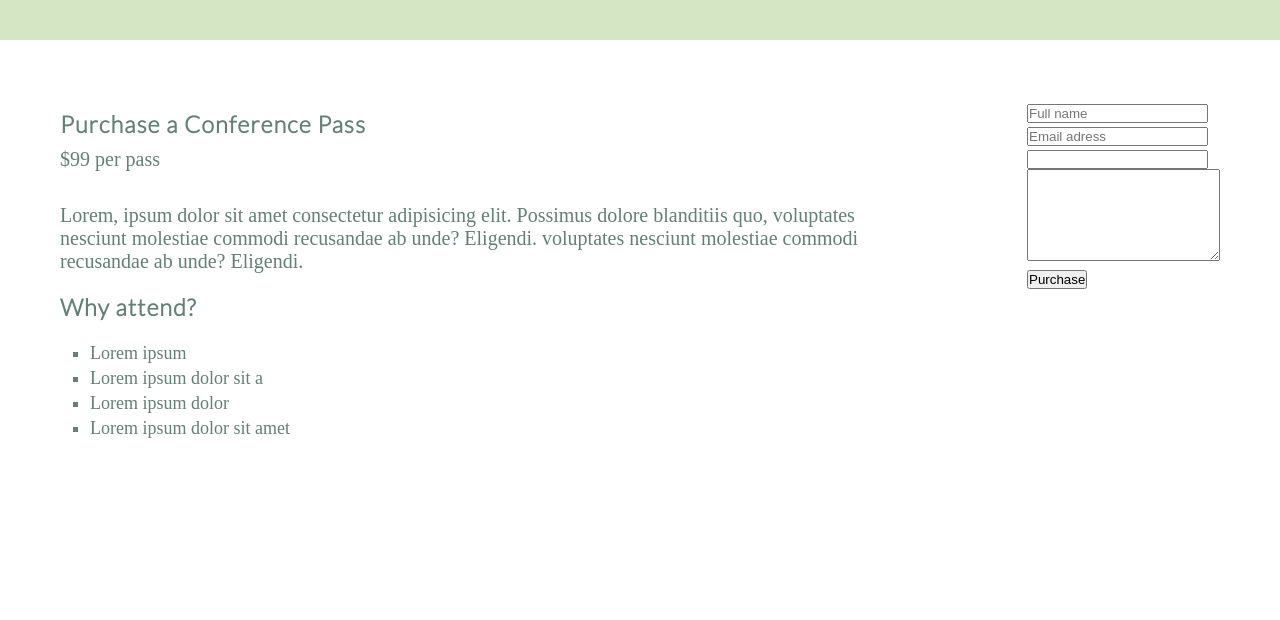
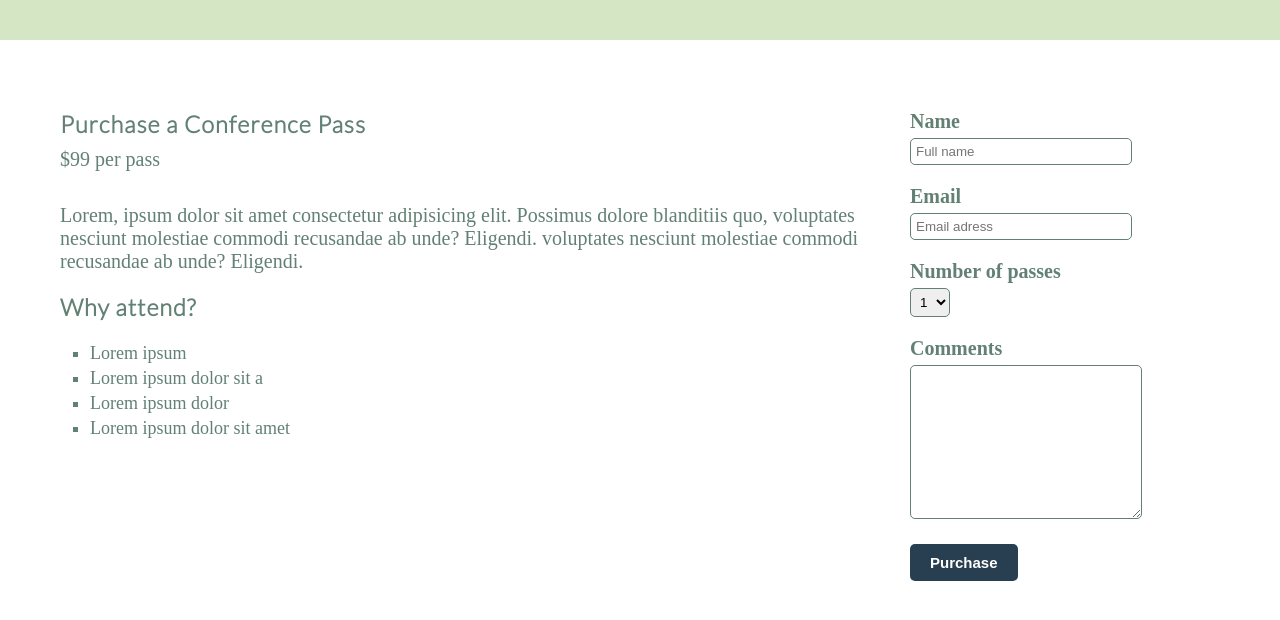
Before and after one commit to ShoiraTa/forms-demo, a plain HTML site: page index.html in a window 1280 px wide. Shown: the part 296-916 px from the top of the page. Before the commit the page ends 800 px from the top, so only its background shows below. Drawn offline with nearby package versions, Linux system fonts and the light colour scheme.

Commit message:
add form

```diff
--- a/index.html
+++ b/index.html
@@ -68,19 +68,24 @@
 
       <div class="main-form">
         <div class="name">
-          <label for="name" id="name"></label>
+          <label for="name" id="name">Name</label> <br />
           <input type="text" id="name" placeholder="Full name" required />
         </div>
         <div class="email">
-          <label for="email" id="email"></label>
+          <label for="email" id="email">Email</label><br />
           <input type="email" id="email" placeholder="Email adress" required />
         </div>
         <div class="number">
-          <label for="number" id="number"></label>
-          <input type="number" id="number" min="1" required />
+          <label for="number" id="number">Number of passes</label><br />
+          <select value="1">
+            <option value="1">1</option>
+            <option value="2">2</option>
+            <option value="3">3</option>
+            <option value="4">4</option>
+          </select>
         </div>
         <div class="comments">
-          <label for="comments"></label>
+          <label for="comments">Comments</label><br />
           <textarea name="comments" id="comments" cols="22" rows="6"></textarea>
         </div>
         <button type="submit">Purchase</button>
--- a/style.css
+++ b/style.css
@@ -85,3 +85,38 @@ h3 {
   line-height: 5px;
   font-size: 18px;
 }
+.main-form {
+  width: 300px;
+  padding: 10px;
+}
+label {
+  font-weight: 700;
+}
+input,
+select,
+textarea {
+  border-radius: 5px;
+  border: solid 1px #628074;
+  padding: 5px;
+  margin: 5px 0px 20px 0;
+}
+
+input,
+textarea {
+  width: 210px;
+}
+textarea {
+  font: 300 16px/22px "Lato", "Open Sans", "Helvetica Neue", Helvetica, Arial,
+    sans-serif;
+  padding: 10px;
+  outline: #283f51;
+}
+button {
+  background-color: #283f51;
+  color: #fff;
+  border: none;
+  padding: 10px 20px 10px 20px;
+  font-size: 15px;
+  border-radius: 5px;
+  font-weight: 600;
+}
```
